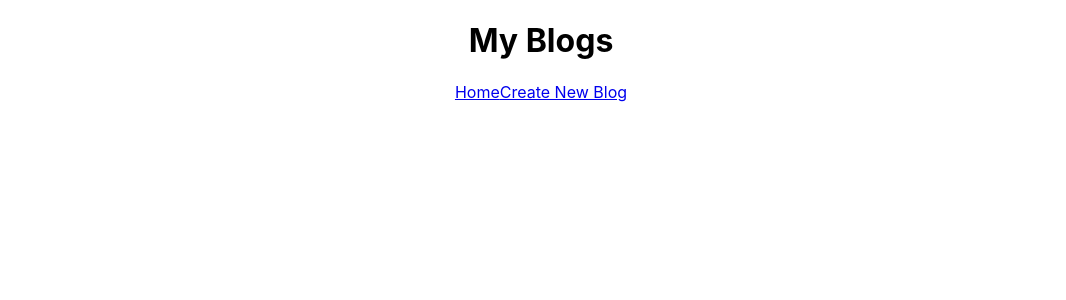
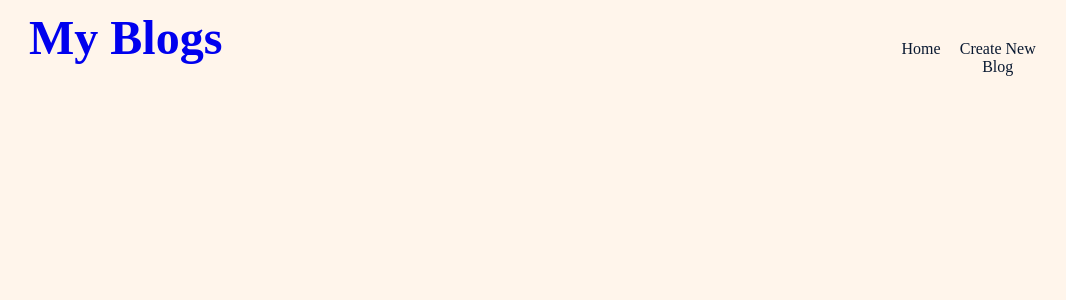
Before and after one commit to aleksandarLazic1998/Blog-App__React_Basics, a React (Create React App) app: page / in a window 1280 px wide. Shown: the top 300 px of the page, without its empty margins (99-1165 px from the left). Built offline with nearby package versions, Linux system fonts and the light colour scheme.

Commit message:
Added styles For Navigation Bar

```diff
--- /dev/null
+++ b/src/css/index.css
@@ -0,0 +1,11 @@
+* {
+  margin: 0;
+  padding: 0;
+  box-sizing: border-box;
+}
+
+body {
+  background-color: #FFF5EB;
+}
+
+/*# sourceMappingURL=index.css.map */
--- a/src/index.css
+++ /dev/null
@@ -1,13 +0,0 @@
-body {
-  margin: 0;
-  font-family: -apple-system, BlinkMacSystemFont, 'Segoe UI', 'Roboto', 'Oxygen',
-    'Ubuntu', 'Cantarell', 'Fira Sans', 'Droid Sans', 'Helvetica Neue',
-    sans-serif;
-  -webkit-font-smoothing: antialiased;
-  -moz-osx-font-smoothing: grayscale;
-}
-
-code {
-  font-family: source-code-pro, Menlo, Monaco, Consolas, 'Courier New',
-    monospace;
-}
--- a/src/index.js
+++ b/src/index.js
@@ -1,7 +1,7 @@
 import React from 'react';
 import ReactDOM from 'react-dom';
-import './index.css';
-import App from './js/App';
+import './css/index.css'
+import App from './js/App/App';
 
 ReactDOM.render(
   <React.StrictMode>
--- a/src/js/App.css
+++ /dev/null
@@ -1,38 +0,0 @@
-.App {
-  text-align: center;
-}
-
-.App-logo {
-  height: 40vmin;
-  pointer-events: none;
-}
-
-@media (prefers-reduced-motion: no-preference) {
-  .App-logo {
-    animation: App-logo-spin infinite 20s linear;
-  }
-}
-
-.App-header {
-  background-color: #282c34;
-  min-height: 100vh;
-  display: flex;
-  flex-direction: column;
-  align-items: center;
-  justify-content: center;
-  font-size: calc(10px + 2vmin);
-  color: white;
-}
-
-.App-link {
-  color: #61dafb;
-}
-
-@keyframes App-logo-spin {
-  from {
-    transform: rotate(0deg);
-  }
-  to {
-    transform: rotate(360deg);
-  }
-}
--- /dev/null
+++ b/src/js/App/App.css
@@ -0,0 +1,14 @@
+.App {
+  text-align: center;
+}
+
+.App-header {
+  background-color: #282c34;
+  min-height: 100vh;
+  display: flex;
+  flex-direction: column;
+  align-items: center;
+  justify-content: center;
+  font-size: calc(10px + 2vmin);
+  color: white;
+}
--- a/src/js/App.js
+++ b/src/js/App/App.js
@@ -1,6 +1,6 @@
 import './App.css';
-// Importing Components
-import Navbar from './components/Navbar/Navbar';
+// Importing Component Navbar
+import Navbar from '../components/Navbar/Navbar';
 
 function App() {
   return (
--- a/src/js/components/Navbar/Navbar.js
+++ b/src/js/components/Navbar/Navbar.js
@@ -1,8 +1,12 @@
-// This React Component is For Navigation Bar with two links first for /Home route, second for /Create route
+// Importing Styles
+import './navigation.css';
+
 const Navbar = () => {
     return (
         <div className="navigation">
-            <h1 className="title__heading">My Blogs</h1>
+            <h1 className="title__heading" href="/">
+            <a className="title__heading__link" href="/">My Blogs</a>
+            </h1>
             <div className="navigation__links">
                 <a className="navigation__links__link" href="/">Home</a>
                 <a className="navigation__links__link" href="/create">Create New Blog</a>
--- /dev/null
+++ b/src/js/components/Navbar/navigation.css
@@ -0,0 +1,43 @@
+* {
+  margin: 0;
+  padding: 0;
+  box-sizing: border-box;
+}
+
+.navigation {
+  display: flex;
+  margin: 0 auto;
+  width: 80%;
+  align-items: baseline;
+  justify-content: space-between;
+  padding: auto;
+}
+.navigation .title__heading {
+  font-family: serif;
+  font-size: 3rem;
+  padding-top: 10px;
+  color: #0A1931;
+  cursor: pointer;
+}
+.navigation .title__heading__link {
+  text-decoration: none;
+}
+.navigation .title__heading__link:hover {
+  color: #FF96AD;
+}
+.navigation .navigation__links {
+  display: inline-flex;
+  justify-content: space-between;
+  width: 15%;
+}
+.navigation .navigation__links__link {
+  padding: 2px;
+  cursor: pointer;
+  text-decoration: none;
+  color: #0A1931;
+}
+.navigation .navigation__links__link:hover {
+  color: #FF96AD;
+}
+
+/*# sourceMappingURL=navigation.css.map */
--- /dev/null
+++ b/src/sass/index.scss
@@ -0,0 +1,6 @@
+@import './shared/colors';
+@import './shared/resets';
+
+body{
+    background-color: $serenade;
+}
--- /dev/null
+++ b/src/sass/shared/_colors.scss
@@ -0,0 +1,5 @@
+$serenade:#FFF5EB;
+// Navigation Colors
+$blueZodiac:#0A1931;
+// For Hovering
+$pinkSalmon: #FF96AD;
--- /dev/null
+++ b/src/sass/shared/_resets.scss
@@ -0,0 +1,5 @@
+*{
+    margin:0;
+    padding:0;
+    box-sizing: border-box;
+}
```
Also changed, not shown: 2 other files (tests, documents, lock files or other folders).
